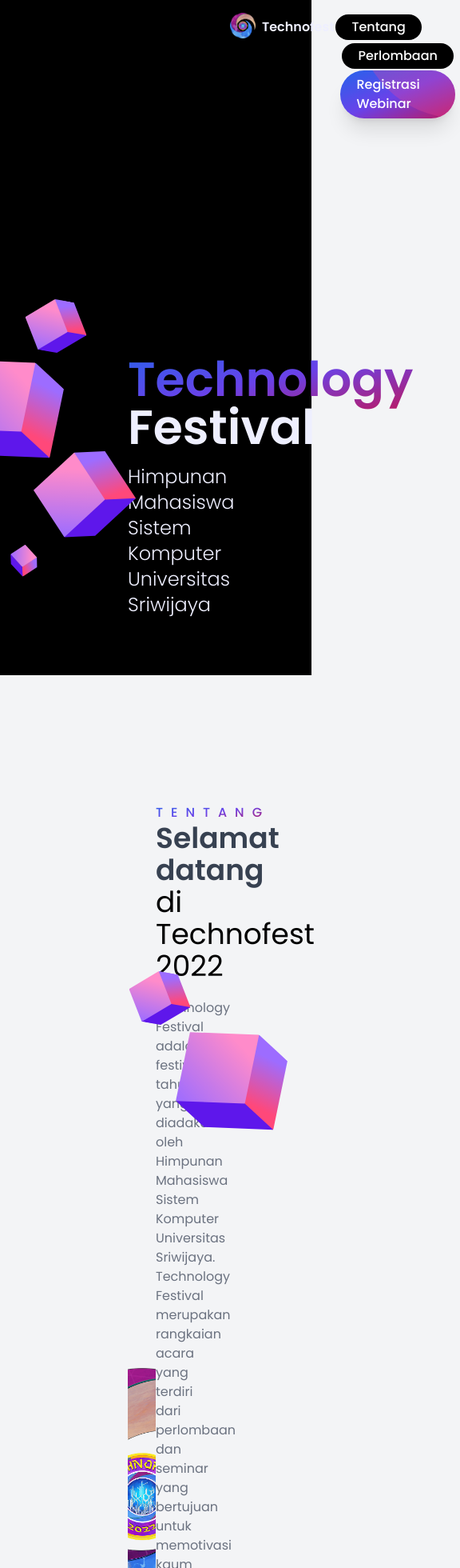
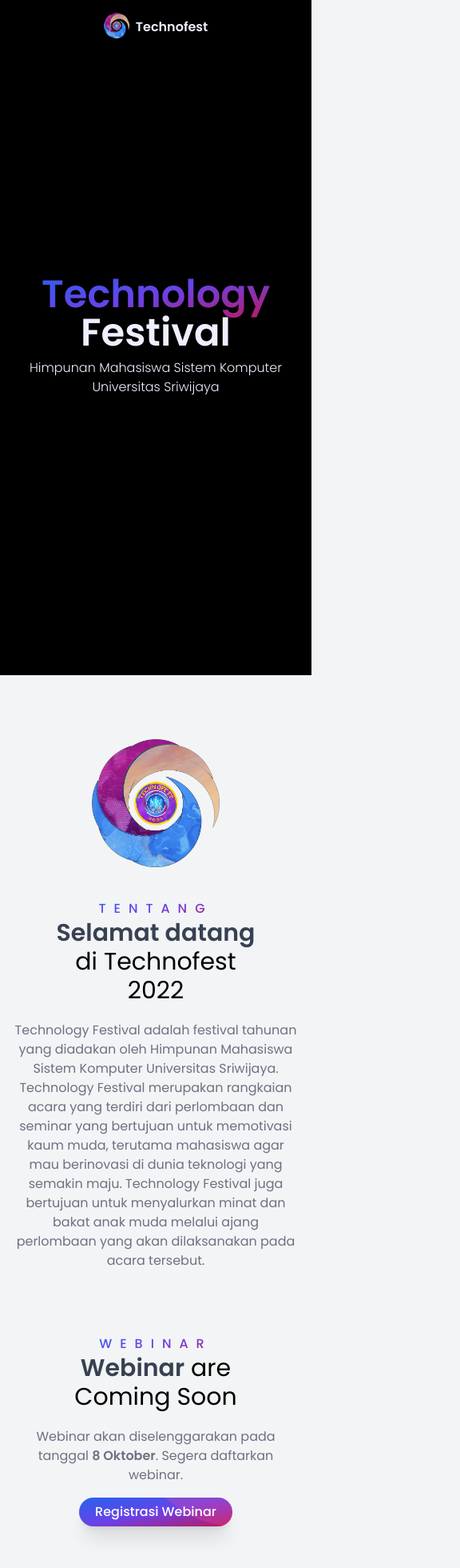
Before and after one commit to moez-rd/technofest, a Next.js app: page / in a window 390 px wide. Shown: the top 1960 px of the page at 80% size, 576 px wide, since content can reach past the window. Built offline with nearby package versions, Linux system fonts and the light colour scheme.

Commit message:
Update responsive

```diff
--- a/pages/index.jsx
+++ b/pages/index.jsx
@@ -29,10 +29,10 @@
     <Fragment>
       <div className="h-screen bg-black text-primary-50">
         <nav
-          className={`flex justify-between py-4 px-72 ${
-            showNavbar ? 'fixed z-10 w-full bg-black' : ''
+          className={`flex justify-center py-4 px-4 sm:justify-between sm:px-72 ${
+            showNavbar ? 'fixed z-50 w-full bg-black' : ''
           }`}>
-          <div className="">
+          <div>
             <Link href="/">
               <a className="flex items-center space-x-2">
                 <div className="relative h-8 w-8">
@@ -42,7 +42,7 @@
               </a>
             </Link>
           </div>
-          <div className="space-x-2">
+          <div className="hidden space-x-2 lg:block">
             <Link href="#about">
               <a className="group relative inline-flex items-center justify-center overflow-hidden rounded-full p-0.5 font-medium">
                 <span className="absolute h-full w-full bg-gradient-to-br group-hover:from-pink-700 group-hover:via-primary-600 group-hover:to-blue-600"></span>
@@ -69,39 +69,44 @@
             </Link>
           </div>
         </nav>
-        <header className="relative flex flex-col px-40 py-60">
-          <Cube className="absolute top-[210px] right-[280px] w-20 rotate-12"></Cube>
+        <header className="relative flex flex-col px-4 py-60 text-center sm:px-40 sm:text-left">
+          {/* <Cube className="absolute top-[210px] right-[280px] w-20 rotate-12"></Cube>
           <Cube className="absolute top-[280px] right-[300px] w-40 rotate-45"></Cube>
           <Cube className="absolute top-[400px] right-[220px] w-32"></Cube>
-          <Cube className="absolute top-[520px] right-[340px] w-10 rotate-90"></Cube>
+          <Cube className="absolute top-[520px] right-[340px] w-10 rotate-90"></Cube> */}
 
-          <h1 className="mt-10 text-6xl font-semibold">
+          <h1 className="mt-10 text-5xl font-semibold sm:text-6xl">
             <span className="bg-gradient-to-br from-blue-600 via-primary-600 to-pink-700 bg-clip-text text-transparent">
               Technology
             </span>{' '}
             Festival
           </h1>
-          <p className="mt-4 max-w-xl text-2xl font-light">
+          <p className="mt-2 max-w-xl font-light sm:mt-4 sm:text-2xl">
             Himpunan Mahasiswa Sistem Komputer Universitas Sriwijaya
           </p>
         </header>
       </div>
 
-      <main id="content" ref={content} className="min-h-screen space-y-60 p-40">
+      <main
+        id="content"
+        ref={content}
+        className="min-h-screen space-y-20 py-20 px-4 sm:space-y-60 sm:p-40">
         {/* --------------------------------- Tentang --------------------------------- */}
-        <section id="about" className="relative grid grid-cols-2">
-          <Cube className="absolute top-[210px] left-[0px] w-20 rotate-12"></Cube>
-          <Cube className="absolute top-[280px] left-[50px] w-40 rotate-45"></Cube>
+        <section
+          id="about"
+          className="relative grid grid-cols-1 text-center sm:grid-cols-2 sm:text-left">
+          {/* <Cube className="absolute top-[210px] left-[0px] w-20 rotate-12"></Cube>
+          <Cube className="absolute top-[280px] left-[50px] w-40 rotate-45"></Cube> */}
           <div className="flex items-center justify-center">
-            <div className="relative h-80 w-80">
+            <div className="relative h-40 w-40 sm:h-80 sm:w-80">
               <Image src="/technofest.png" alt="" layout="fill" objectFit="cover" />
             </div>
           </div>
-          <div className="max-w-lg">
+          <div className="mt-10 sm:mt-0 sm:max-w-lg">
             <h2 className="inline bg-gradient-to-br from-blue-600 via-primary-600 to-pink-700 bg-clip-text font-medium tracking-[10px] text-transparent">
               TENTANG
             </h2>
-            <p className="text-4xl">
+            <p className="px-10 text-3xl sm:text-4xl">
               <span className="font-semibold text-gray-700">Selamat datang</span> di Technofest 2022
             </p>
             <p className="mt-5 text-gray-500">
@@ -117,14 +122,14 @@
 
         {/* --------------------------------- Webinar --------------------------------- */}
         <section id="webinar" className="relative flex flex-col items-center">
-          <Cube className="absolute top-[20px] right-[0px] w-24 rotate-90"></Cube>
+          {/* <Cube className="absolute top-[20px] right-[0px] w-24 rotate-90"></Cube>
           <Cube className="rotate absolute top-[130px] right-[20px] w-10"></Cube>
-          <Cube className="absolute top-[180px] right-[80px] w-32 rotate-12"></Cube>
+          <Cube className="absolute top-[180px] right-[80px] w-32 rotate-12"></Cube> */}
           <div className="max-w-xl text-center">
             <h2 className="inline bg-gradient-to-br from-blue-600 via-primary-600 to-pink-700 bg-clip-text font-medium tracking-[10px] text-transparent">
               WEBINAR
             </h2>
-            <p className="text-4xl">
+            <p className="px-10 text-3xl sm:text-4xl">
               <span className="font-semibold text-gray-700">Webinar</span> are Coming Soon
             </p>
             <p className="mt-5 text-gray-500">
@@ -143,18 +148,18 @@
 
         {/* --------------------------------- Perlombaan --------------------------------- */}
         <section id="competition" className="relative flex flex-col items-center">
-          <Cube className="absolute top-[10px] left-[0px] w-32"></Cube>
+          {/* <Cube className="absolute top-[10px] left-[0px] w-32"></Cube>
           <Cube className="absolute top-[350px] left-[40px] w-20 rotate-12"></Cube>
-          <Cube className="absolute top-[280px] right-[60px] w-16 rotate-1"></Cube>
+          <Cube className="absolute top-[280px] right-[60px] w-16 rotate-1"></Cube> */}
           <div className="max-w-xl text-center">
             <h2 className="inline bg-gradient-to-br from-blue-600 via-primary-600 to-pink-700 bg-clip-text font-medium tracking-[10px] text-transparent">
               PERLOMBAAN
             </h2>
-            <p className="text-4xl">
+            <p className="px-10 text-3xl sm:text-4xl">
               <span className="font-semibold text-gray-700">Perlombaan</span> pada Tahun Ini
             </p>
           </div>
-          <div className="z-10 mt-10 grid grid-cols-4 gap-x-10 text-center">
+          <div className="z-10 mt-10 grid grid-cols-1 gap-y-10 text-center sm:grid-cols-4 sm:gap-y-0 sm:gap-x-10">
             <div className="flex flex-col items-center rounded-xl px-2 py-5 shadow-xl backdrop-blur transition duration-300 hover:scale-105">
               <Uiux className="w-24"></Uiux>
               <h3 className="mt-5 text-2xl font-medium">UI/UX Design</h3>
@@ -174,7 +179,7 @@
           </div>
         </section>
       </main>
-      <footer className="flex flex-col items-center justify-center bg-black py-14 text-primary-50">
+      <footer className="flex flex-col items-center justify-center bg-black py-8 text-primary-50 sm:py-14">
         <div className="relative h-10 w-10">
           <Image src="/technofest.png" alt="" layout="fill" objectFit="cover" />
         </div>
@@ -184,5 +189,5 @@
         </p>
       </footer>
     </Fragment>
-  )
+  );
 }
```
Also changed, not shown: 1 other file (tests, documents, lock files or other folders).
